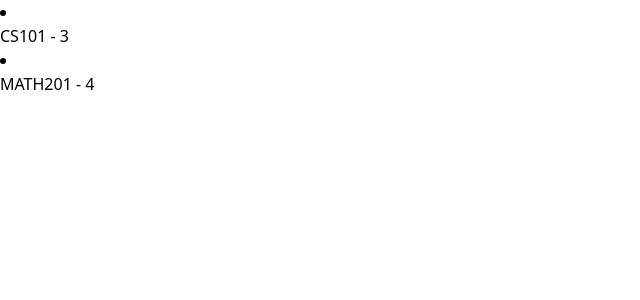
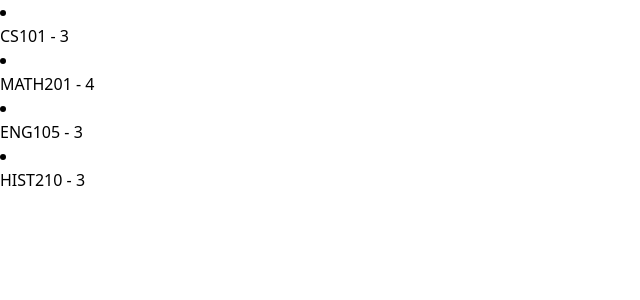
Before and after one commit to Cipher-Syntax/Course-Planner-Advanced, a React (Vite) app in the folder course-planner-advanced/: page / in a window 1280 px wide. Shown: the top 300 px of the page, without its empty margins (0-640 px from the left). Built offline with nearby package versions, Linux system fonts and the light colour scheme.

Commit message:
Fixed: When adding new data it will now render properly

```diff
--- a/course-planner-advanced/package.json
+++ b/course-planner-advanced/package.json
@@ -13,6 +13,7 @@
     "@tailwindcss/vite": "^4.1.13",
     "react": "^19.1.1",
     "react-dom": "^19.1.1",
+    "react-icons": "^5.5.0",
     "react-router-dom": "^7.9.3",
     "tailwindcss": "^4.1.13"
   },
--- a/course-planner-advanced/src/App.jsx
+++ b/course-planner-advanced/src/App.jsx
@@ -1,12 +1,22 @@
-import React from 'react'
+import Reat from 'react'
 import { BrowserRouter, Routes, Route } from 'react-router-dom'
 import { Home, CourseList, CourseDetails, CourseTasks, Help, Teachers } from './pages'
 import { getCourses, saveCourses } from './utils/storage'
 import { CourseData } from './data/CourseData'
 
+
 const App = () => {
-    if(getCourses().length === 0){
-        saveCourses(CourseData)
+    let courses = getCourses();
+    const updatedCourse = [...courses]
+
+    CourseData.forEach(data => {
+        const exists = updatedCourse.some(course => course.code === data.code)
+        if (!exists) return updatedCourse.push(data)
+    })
+
+    if (updatedCourse.length !== courses.length) {
+        saveCourses(updatedCourse);
+        courses = updatedCourse;
     }
 
     return (
--- /dev/null
+++ b/course-planner-advanced/src/components/Header.jsx
@@ -0,0 +1,21 @@
+import React from 'react'
+import { CgMenuLeftAlt } from "react-icons/cg";
+import { BsCalendar4 } from "react-icons/bs";
+
+const Header = () => {
+    return (
+        <header className='w-full px-10 py-5 flex items-center justify-start gap-x-10'>
+            <div className='text-3xl cursor-pointer'>
+                <CgMenuLeftAlt></CgMenuLeftAlt>
+            </div>
+
+            <div className='flex items-center gap-3'>
+                <BsCalendar4></BsCalendar4>
+                <h1 className='leading-relaxed tracking-wider'>Course-Planner-Advanced</h1>
+            </div>
+
+        </header>
+    )
+    }
+
+export default Header
--- a/course-planner-advanced/src/components/index.js
+++ b/course-planner-advanced/src/components/index.js
@@ -1,7 +1,9 @@
 import TasksList from '../components/TasksList'
 import TasksDetails from '../components/TasksDetails'
+import Header from './Header'
 
 export {
     TasksList,
     TasksDetails,
+    Header,
 }
--- a/course-planner-advanced/src/data/CourseData.js
+++ b/course-planner-advanced/src/data/CourseData.js
@@ -1,14 +1,24 @@
 export const CourseData = [
     {
         code: "CS101",
-        name: "Intro to Computer Science",
+        name: "Introduction to Computer Science",
         units: 3,
         days: ["Mon", "Wed"],
-        semester: "Fall 2025",
+        time: "10:00 AM",
+        semester: "1st Semester",
+        teacher: "Cipher Syntax",
         themeColor: "green",
         tasks: [
-            { id: "1", title: "Assignment 1: Basics" },
-            { id: "2", title: "Project: Simple Calculator", description:"Create a CRUD calculator" }
+            {
+                id: "1",
+                title: "Assignment 1: Basics",
+                description: "Write a short paper explaining binary numbers and how computers process data."
+            },
+            {
+                id: "2",
+                title: "Project: Simple Calculator",
+                description: "Create a CRUD calculator application (add, subtract, multiply, divide, and edit/delete operations)."
+            }
         ]
     },
     {
@@ -16,11 +26,66 @@ export const CourseData = [
         name: "Linear Algebra",
         units: 4,
         days: ["Tue", "Thu"],
-        semester: "Fall 2025",
+        time: "10:00 AM",
+        semester: "1st Semester",
+        teacher: "Dr. Eleanor Matrix",
         themeColor: "red",
         tasks: [
-            { id: "3", title: "Homework: Matrix Ops" },
-            { id: "4", title: "Quiz: Vectors" }
+            {
+                id: "3",
+                title: "Homework: Matrix Operations",
+                description: "Solve problems on matrix addition, subtraction, multiplication, and inverses."
+            },
+            {
+                id: "4",
+                title: "Quiz: Vectors",
+                description: "Short quiz covering vector spaces, dot product, and cross product."
+            }
         ]
-    }
+    },
+    {
+        code: "ENG105",
+        name: "Academic Writing",
+        units: 3,
+        days: ["Mon", "Wed", "Fri"],
+        time: "10:00 AM",
+        semester: "1st Semester",
+        teacher: "Prof. Jane Wordsworth",
+        themeColor: "blue",
+        tasks: [
+            {
+                id: "5",
+                title: "Essay 1: Self-Introduction",
+                description: "Write a 2-page essay introducing yourself and your academic goals."
+            },
+            {
+                id: "6",
+                title: "Research Draft",
+                description: "Submit a draft outline for your chosen research topic."
+            }
+        ]
+    },
+    {
+        code: "HIST210",
+        name: "World History",
+        units: 3,
+        days: ["Tue", "Thu"],
+        semester: "1st Semester",
+        time: "10:00 AM",
+        teacher: "Dr. Marcus Chronicle",
+        themeColor: "orange",
+        tasks: [
+            {
+                id: "7",
+                title: "Timeline Project",
+                description: "Create a visual timeline of major historical events from 1500 to 1900."
+            },
+            {
+                id: "8",
+                title: "Essay: Industrial Revolution",
+                description: "Discuss the social and economic impacts of the Industrial Revolution in Europe."
+            }
+        ]
+    },
+
 ];
--- a/course-planner-advanced/src/pages/Home.jsx
+++ b/course-planner-advanced/src/pages/Home.jsx
@@ -1,11 +1,13 @@
 import React from 'react'
 import { CourseList} from '../pages'
+import { Header } from '../components'
 
 const Home = () => {
     return (
-        <div>
+        <>
+            {/* <Header></Header> */}
             <CourseList></CourseList>
-        </div>
+        </>
     )
 }
 
```
Also changed, not shown: 1 other file (tests, documents, lock files or other folders).
